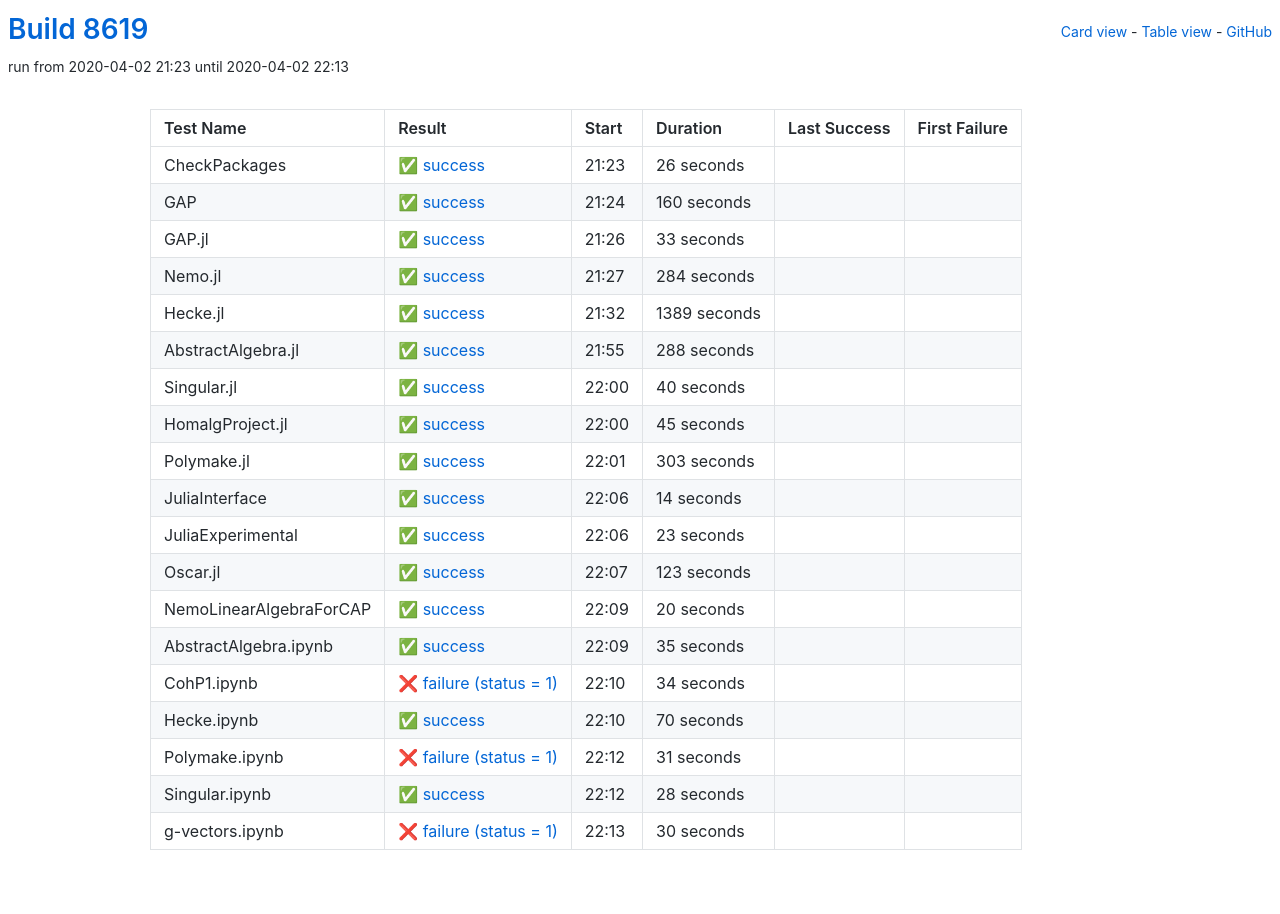
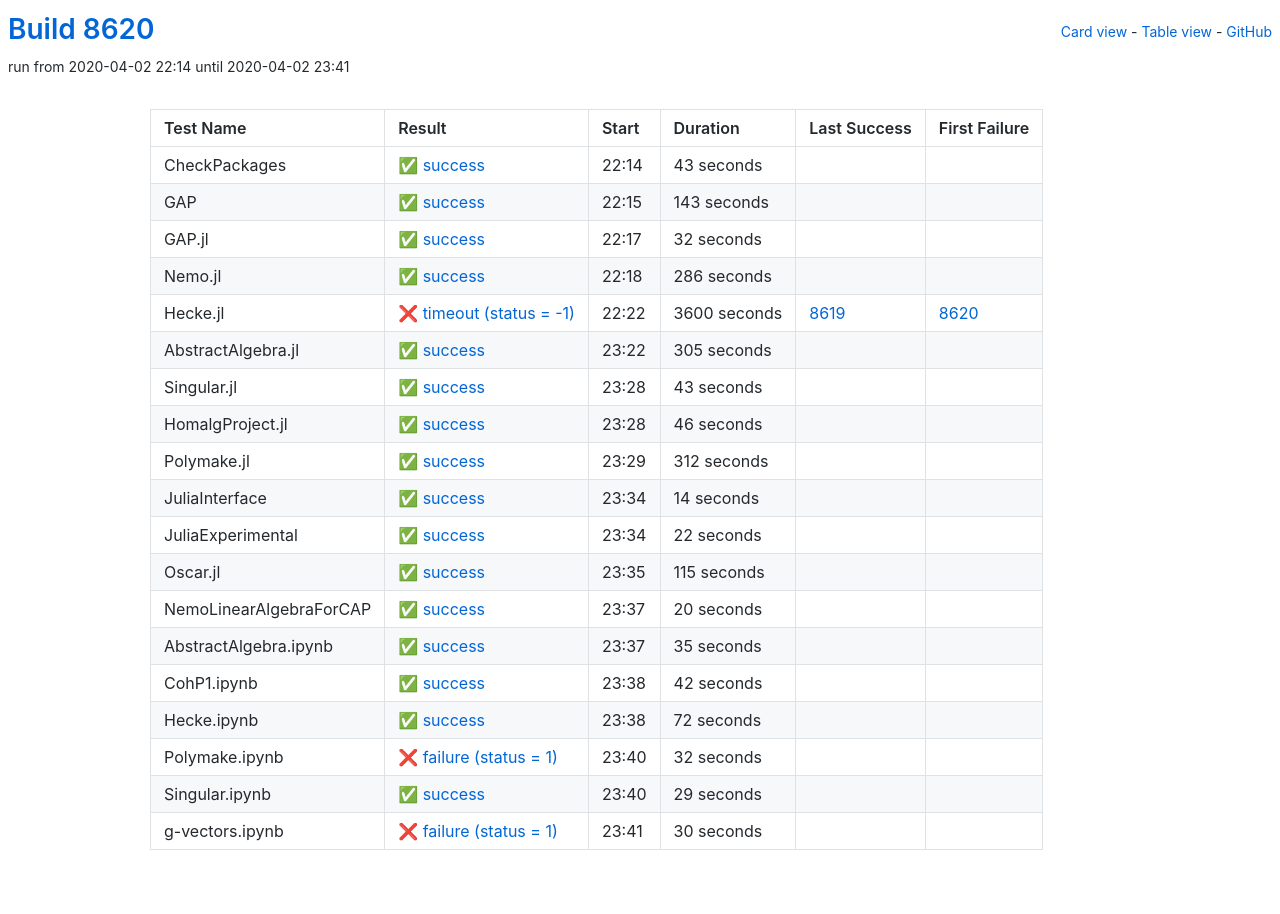
Before and after one commit to oscar-system/oscar-ci-status, a Jekyll site: the page built from table.html, in a window 1280 px wide. Built offline with Jekyll 4.4.1, drawn with Linux system fonts in a browser that asks for light colours.

Commit message:
Build 8620

```diff
--- a/_data/ci.yml
+++ b/_data/ci.yml
@@ -1,104 +1,104 @@
-build: 8619
-build_url: https://oscarci.mathematik.uni-kl.de/job/oscar/8619/
+build: 8620
+build_url: https://oscarci.mathematik.uni-kl.de/job/oscar/8620/
 job: oscar
 tests:
-- duration: 26
+- duration: 43
   exitcode: 0
   first_failure: false
   first_failure_url: null
   last_success: false
   last_success_url: null
-  log: https://oscarci.mathematik.uni-kl.de/job/oscar/8619/artifact/logs/build-8619/CheckPackages.log
+  log: https://oscarci.mathematik.uni-kl.de/job/oscar/8620/artifact/logs/build-8620/CheckPackages.log
   name: CheckPackages
-  start: 2020-04-02 21:23
+  start: 2020-04-02 22:14
   status: success
   success: true
-- duration: 160
+- duration: 143
   exitcode: 0
   first_failure: false
   first_failure_url: null
   last_success: false
   last_success_url: null
-  log: https://oscarci.mathematik.uni-kl.de/job/oscar/8619/artifact/logs/build-8619/GAP.log
+  log: https://oscarci.mathematik.uni-kl.de/job/oscar/8620/artifact/logs/build-8620/GAP.log
   name: GAP
-  start: 2020-04-02 21:24
+  start: 2020-04-02 22:15
   status: success
   success: true
-- duration: 33
+- duration: 32
   exitcode: 0
   first_failure: false
   first_failure_url: null
   last_success: false
   last_success_url: null
-  log: https://oscarci.mathematik.uni-kl.de/job/oscar/8619/artifact/logs/build-8619/GAP.jl.log
+  log: https://oscarci.mathematik.uni-kl.de/job/oscar/8620/artifact/logs/build-8620/GAP.jl.log
   name: GAP.jl
-  start: 2020-04-02 21:26
+  start: 2020-04-02 22:17
   status: success
   success: true
-- duration: 284
+- duration: 286
   exitcode: 0
   first_failure: false
   first_failure_url: null
   last_success: false
   last_success_url: null
-  log: https://oscarci.mathematik.uni-kl.de/job/oscar/8619/artifact/logs/build-8619/Nemo.jl.log
+  log: https://oscarci.mathematik.uni-kl.de/job/oscar/8620/artifact/logs/build-8620/Nemo.jl.log
   name: Nemo.jl
-  start: 2020-04-02 21:27
+  start: 2020-04-02 22:18
   status: success
   success: true
-- duration: 1389
+- duration: 3600
+  exitcode: -1
+  first_failure: 8620
+  first_failure_url: https://oscarci.mathematik.uni-kl.de/job/oscar/8620/
+  last_success: 8619
+  last_success_url: https://oscarci.mathematik.uni-kl.de/job/oscar/8619/
+  log: https://oscarci.mathematik.uni-kl.de/job/oscar/8620/artifact/logs/build-8620/Hecke.jl.log
+  name: Hecke.jl
+  start: 2020-04-02 22:22
+  status: timeout
+  success: false
+- duration: 305
   exitcode: 0
   first_failure: false
   first_failure_url: null
   last_success: false
   last_success_url: null
-  log: https://oscarci.mathematik.uni-kl.de/job/oscar/8619/artifact/logs/build-8619/Hecke.jl.log
-  name: Hecke.jl
-  start: 2020-04-02 21:32
+  log: https://oscarci.mathematik.uni-kl.de/job/oscar/8620/artifact/logs/build-8620/AbstractAlgebra.jl.log
+  name: AbstractAlgebra.jl
+  start: 2020-04-02 23:22
   status: success
   success: true
-- duration: 288
+- duration: 43
   exitcode: 0
   first_failure: false
   first_failure_url: null
   last_success: false
   last_success_url: null
-  log: https://oscarci.mathematik.uni-kl.de/job/oscar/8619/artifact/logs/build-8619/AbstractAlgebra.jl.log
-  name: AbstractAlgebra.jl
-  start: 2020-04-02 21:55
+  log: https://oscarci.mathematik.uni-kl.de/job/oscar/8620/artifact/logs/build-8620/Singular.jl.log
+  name: Singular.jl
+  start: 2020-04-02 23:28
   status: success
   success: true
-- duration: 40
+- duration: 46
   exitcode: 0
   first_failure: false
   first_failure_url: null
   last_success: false
   last_success_url: null
-  log: https://oscarci.mathematik.uni-kl.de/job/oscar/8619/artifact/logs/build-8619/Singular.jl.log
-  name: Singular.jl
-  start: 2020-04-02 22:00
+  log: https://oscarci.mathematik.uni-kl.de/job/oscar/8620/artifact/logs/build-8620/HomalgProject.jl.log
+  name: HomalgProject.jl
+  start: 2020-04-02 23:28
   status: success
   success: true
-- duration: 45
+- duration: 312
   exitcode: 0
   first_failure: false
   first_failure_url: null
   last_success: false
   last_success_url: null
-  log: https://oscarci.mathematik.uni-kl.de/job/oscar/8619/artifact/logs/build-8619/HomalgProject.jl.log
-  name: HomalgProject.jl
-  start: 2020-04-02 22:00
-  status: success
-  success: true
-- duration: 303
-  exitcode: 0
-  first_failure: false
-  first_failure_url: null
-  last_success: false
-  last_success_url: null
-  log: https://oscarci.mathematik.uni-kl.de/job/oscar/8619/artifact/logs/build-8619/Polymake.jl.log
+  log: https://oscarci.mathematik.uni-kl.de/job/oscar/8620/artifact/logs/build-8620/Polymake.jl.log
   name: Polymake.jl
-  start: 2020-04-02 22:01
+  start: 2020-04-02 23:29
   status: success
   success: true
 - duration: 14
@@ -107,31 +107,31 @@
   first_failure_url: null
   last_success: false
   last_success_url: null
-  log: https://oscarci.mathematik.uni-kl.de/job/oscar/8619/artifact/logs/build-8619/JuliaInterface.log
+  log: https://oscarci.mathematik.uni-kl.de/job/oscar/8620/artifact/logs/build-8620/JuliaInterface.log
   name: JuliaInterface
-  start: 2020-04-02 22:06
+  start: 2020-04-02 23:34
   status: success
   success: true
-- duration: 23
+- duration: 22
   exitcode: 0
   first_failure: false
   first_failure_url: null
   last_success: false
   last_success_url: null
-  log: https://oscarci.mathematik.uni-kl.de/job/oscar/8619/artifact/logs/build-8619/JuliaExperimental.log
+  log: https://oscarci.mathematik.uni-kl.de/job/oscar/8620/artifact/logs/build-8620/JuliaExperimental.log
   name: JuliaExperimental
-  start: 2020-04-02 22:06
+  start: 2020-04-02 23:34
   status: success
   success: true
-- duration: 123
+- duration: 115
   exitcode: 0
   first_failure: false
   first_failure_url: null
   last_success: false
   last_success_url: null
-  log: https://oscarci.mathematik.uni-kl.de/job/oscar/8619/artifact/logs/build-8619/Oscar.jl.log
+  log: https://oscarci.mathematik.uni-kl.de/job/oscar/8620/artifact/logs/build-8620/Oscar.jl.log
   name: Oscar.jl
-  start: 2020-04-02 22:07
+  start: 2020-04-02 23:35
   status: success
   success: true
 - duration: 20
@@ -140,9 +140,9 @@
   first_failure_url: null
   last_success: false
   last_success_url: null
-  log: https://oscarci.mathematik.uni-kl.de/job/oscar/8619/artifact/logs/build-8619/NemoLinearAlgebraForCAP.log
+  log: https://oscarci.mathematik.uni-kl.de/job/oscar/8620/artifact/logs/build-8620/NemoLinearAlgebraForCAP.log
   name: NemoLinearAlgebraForCAP
-  start: 2020-04-02 22:09
+  start: 2020-04-02 23:37
   status: success
   success: true
 - duration: 35
@@ -151,53 +151,53 @@
   first_failure_url: null
   last_success: false
   last_success_url: null
-  log: https://oscarci.mathematik.uni-kl.de/job/oscar/8619/artifact/logs/build-8619/AbstractAlgebra.ipynb.log
+  log: https://oscarci.mathematik.uni-kl.de/job/oscar/8620/artifact/logs/build-8620/AbstractAlgebra.ipynb.log
   name: AbstractAlgebra.ipynb
-  start: 2020-04-02 22:09
+  start: 2020-04-02 23:37
   status: success
   success: true
-- duration: 34
+- duration: 42
+  exitcode: 0
+  first_failure: false
+  first_failure_url: null
+  last_success: false
+  last_success_url: null
+  log: https://oscarci.mathematik.uni-kl.de/job/oscar/8620/artifact/logs/build-8620/CohP1.ipynb.log
+  name: CohP1.ipynb
+  start: 2020-04-02 23:38
+  status: success
+  success: true
+- duration: 72
+  exitcode: 0
+  first_failure: false
+  first_failure_url: null
+  last_success: false
+  last_success_url: null
+  log: https://oscarci.mathematik.uni-kl.de/job/oscar/8620/artifact/logs/build-8620/Hecke.ipynb.log
+  name: Hecke.ipynb
+  start: 2020-04-02 23:38
+  status: success
+  success: true
+- duration: 32
   exitcode: 1
   first_failure: false
   first_failure_url: null
   last_success: false
   last_success_url: null
-  log: https://oscarci.mathematik.uni-kl.de/job/oscar/8619/artifact/logs/build-8619/CohP1.ipynb.log
-  name: CohP1.ipynb
-  start: 2020-04-02 22:10
+  log: https://oscarci.mathematik.uni-kl.de/job/oscar/8620/artifact/logs/build-8620/Polymake.ipynb.log
+  name: Polymake.ipynb
+  start: 2020-04-02 23:40
   status: failure
   success: false
-- duration: 70
+- duration: 29
   exitcode: 0
   first_failure: false
   first_failure_url: null
   last_success: false
   last_success_url: null
-  log: https://oscarci.mathematik.uni-kl.de/job/oscar/8619/artifact/logs/build-8619/Hecke.ipynb.log
-  name: Hecke.ipynb
-  start: 2020-04-02 22:10
-  status: success
-  success: true
-- duration: 31
-  exitcode: 1
-  first_failure: false
-  first_failure_url: null
-  last_success: false
-  last_success_url: null
-  log: https://oscarci.mathematik.uni-kl.de/job/oscar/8619/artifact/logs/build-8619/Polymake.ipynb.log
-  name: Polymake.ipynb
-  start: 2020-04-02 22:12
-  status: failure
-  success: false
-- duration: 28
-  exitcode: 0
-  first_failure: false
-  first_failure_url: null
-  last_success: false
-  last_success_url: null
-  log: https://oscarci.mathematik.uni-kl.de/job/oscar/8619/artifact/logs/build-8619/Singular.ipynb.log
+  log: https://oscarci.mathematik.uni-kl.de/job/oscar/8620/artifact/logs/build-8620/Singular.ipynb.log
   name: Singular.ipynb
-  start: 2020-04-02 22:12
+  start: 2020-04-02 23:40
   status: success
   success: true
 - duration: 30
@@ -206,8 +206,8 @@
   first_failure_url: null
   last_success: false
   last_success_url: null
-  log: https://oscarci.mathematik.uni-kl.de/job/oscar/8619/artifact/logs/build-8619/g-vectors.ipynb.log
+  log: https://oscarci.mathematik.uni-kl.de/job/oscar/8620/artifact/logs/build-8620/g-vectors.ipynb.log
   name: g-vectors.ipynb
-  start: 2020-04-02 22:13
+  start: 2020-04-02 23:41
   status: failure
   success: false
```
Also changed, not shown: README.md.
